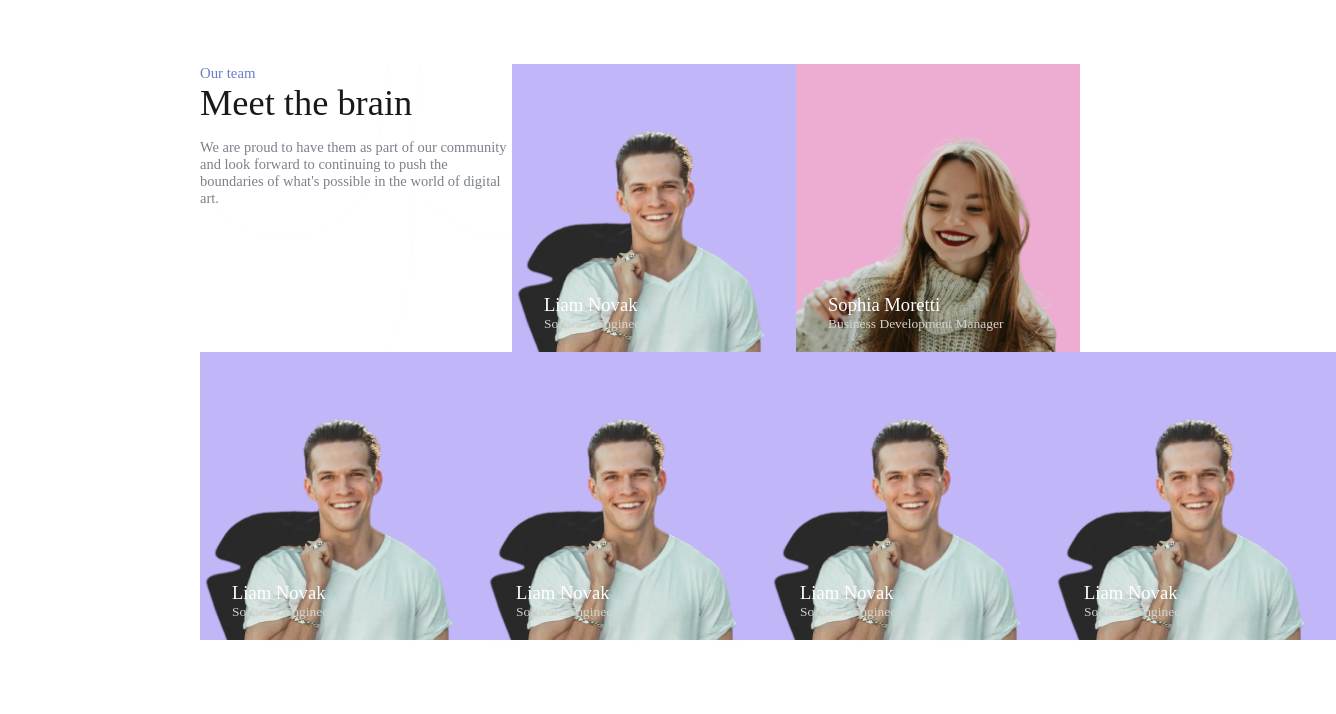
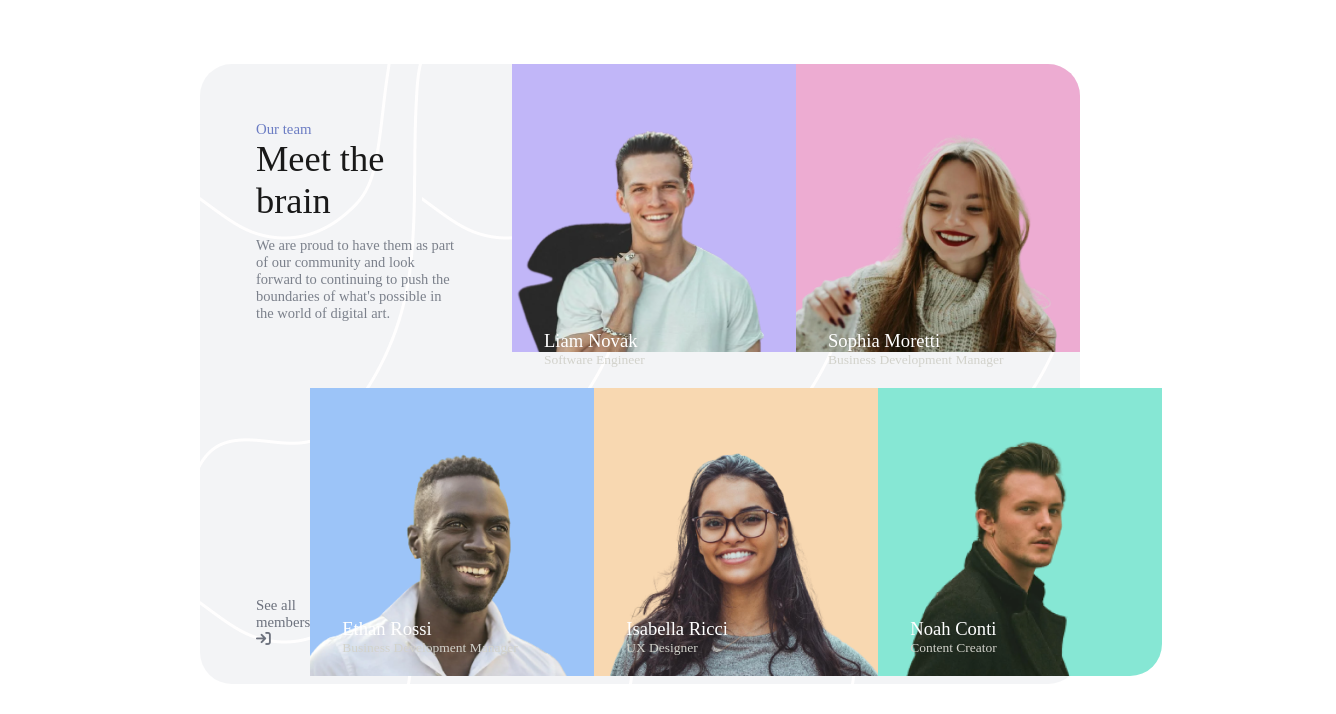
Before and after one commit to Khabbab800118/our-team-layout-master, a plain HTML site: page index.html in a window 1280 px wide. Shown: the whole page, 1336 px wide, since content can reach past the window. Drawn offline with Linux system fonts and the light colour scheme.

Commit message:
pc done commit

```diff
--- a/file.css
+++ b/file.css
@@ -4,13 +4,19 @@
     margin-right: 192px;
     margin-left: 192px;
     margin-top: 4rem;
+    border-radius: 2rem;
     background-image: url('./resources/Background_decor@2x.png');
     background-repeat: repeat;
+    background-color: rgba(243, 244, 246, 1);
 }
 
 .upperPart {
     display: grid;
     grid-template-columns: 2fr repeat(2, 1fr);
+}
+
+.details{
+    padding: 3.5rem;
 }
 
 .lowerPart {
@@ -33,8 +39,18 @@
 }
 .member2 {
     background-color: rgba(237, 172, 210, 1);
+    border-top-right-radius: 2rem;
 }
-
+.member3{
+    background-color: rgba(156, 196, 248, 1);
+}
+.member4{
+    background-color: rgba(248, 216, 177, 1);
+}
+.member5{
+    background-color: rgba(134, 231, 212, 1);
+    border-bottom-right-radius: 2rem;
+}
 .imageDiv {
     position: relative;
     width: fit-content;
@@ -66,3 +82,11 @@
     color: #7B808B;
     font-size: calc(14.5rem/16);
 }
+
+.seeAllMembersDiv{
+    color: #6C717D;
+    font-size: calc(14.8rem/16);
+    padding: 0rem 0rem 2rem 3.5rem;
+    display: flex;
+    align-items: last baseline;
+}
--- a/index.html
+++ b/index.html
@@ -5,6 +5,7 @@
     <meta charset="UTF-8">
     <meta name="viewport" content="width=device-width, initial-scale=1.0">
     <title>our-team-layout-master</title>
+    <script src="https://kit.fontawesome.com/2e8c1962e7.js" crossorigin="anonymous"></script>
     <link rel="shortcut icon" href="./resources/favicon.ico" type="image/x-icon">
     <link rel="stylesheet" href="./file.css">
 </head>
@@ -13,7 +14,7 @@
     <main class="commonDesign">
         <!-- upper part -->
         <div class="upperPart">
-            <div>
+            <div class="details">
                 <!-- details -->
                 <span class="title">Our team</span><br>
                 <span class="greetings">Meet the brain</span>
@@ -39,36 +40,32 @@
         </div>
         <!-- lower part -->
         <div class="lowerPart">
-            <!-- member 1 -->
+            <!-- see all members -->
+            <div class="seeAllMembersDiv">
+                <span>See all members <i class="fa-solid fa-arrow-right-to-bracket"></i></span>
+            </div>
+            <!-- member 3 -->
             <div class="imageDiv">
-                <img src="./resources/person_1@2x.png" alt="" class="member1">
+                <img src="./resources/person_3@2x.png" alt="" class="member3">
                 <div class="detailsOfMember">
-                    <span class="name">Liam Novak</span>
-                    <span class="post">Software Engineer</span>
+                    <span class="name">Ethan Rossi</span>
+                    <span class="post">Business Development Manager</span>
                 </div>
             </div>
-            <!-- member 1 -->
+            <!-- member 4 -->
             <div class="imageDiv">
-                <img src="./resources/person_1@2x.png" alt="" class="member1">
+                <img src="./resources/person_4@2x.png" alt="" class="member4">
                 <div class="detailsOfMember">
-                    <span class="name">Liam Novak</span>
-                    <span class="post">Software Engineer</span>
+                    <span class="name">Isabella Ricci</span>
+                    <span class="post">UX Designer</span>
                 </div>
             </div>
-            <!-- member 1 -->
+            <!-- member 5 -->
             <div class="imageDiv">
-                <img src="./resources/person_1@2x.png" alt="" class="member1">
+                <img src="./resources/person_5@2x.png" alt="" class="member5">
                 <div class="detailsOfMember">
-                    <span class="name">Liam Novak</span>
-                    <span class="post">Software Engineer</span>
-                </div>
-            </div>
-            <!-- member 1 -->
-            <div class="imageDiv">
-                <img src="./resources/person_1@2x.png" alt="" class="member1">
-                <div class="detailsOfMember">
-                    <span class="name">Liam Novak</span>
-                    <span class="post">Software Engineer</span>
+                    <span class="name">Noah Conti</span>
+                    <span class="post">Content Creator</span>
                 </div>
             </div>
         </div>
```
